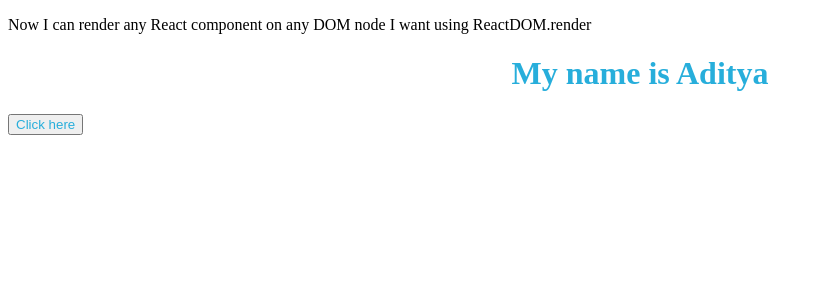
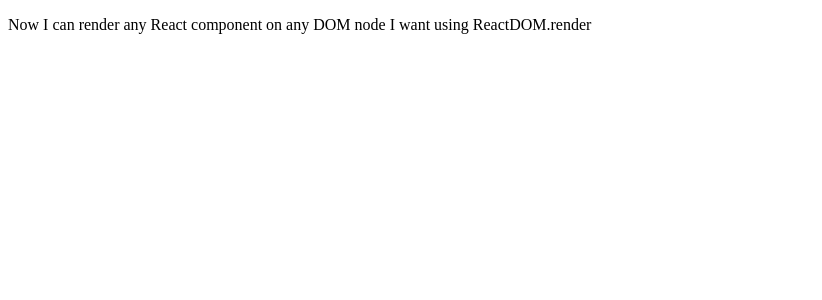
Before and after one commit to adityayaduvanshi/ReactDOM.render-React-Basic-CSS-styling-Component-functions-execution-understa-...---Post-Class---, a React app: page / in a window 1280 px wide. Shown: the top 300 px of the page, without its empty margins (0-822 px from the left). Built offline with nearby package versions, Linux system fonts and the light colour scheme.

Commit message:
Update App.js

```diff
--- a/src/components/App.js
+++ b/src/components/App.js
@@ -4,8 +4,7 @@
   return (
     <div>
       <p>Now I can render any React component on any DOM node I want using ReactDOM.render</p>
-      <h1 className="h1">My name is Aditya</h1>
-      <button className="button">Click here</button>
+
     </div>
   );
 }
```
